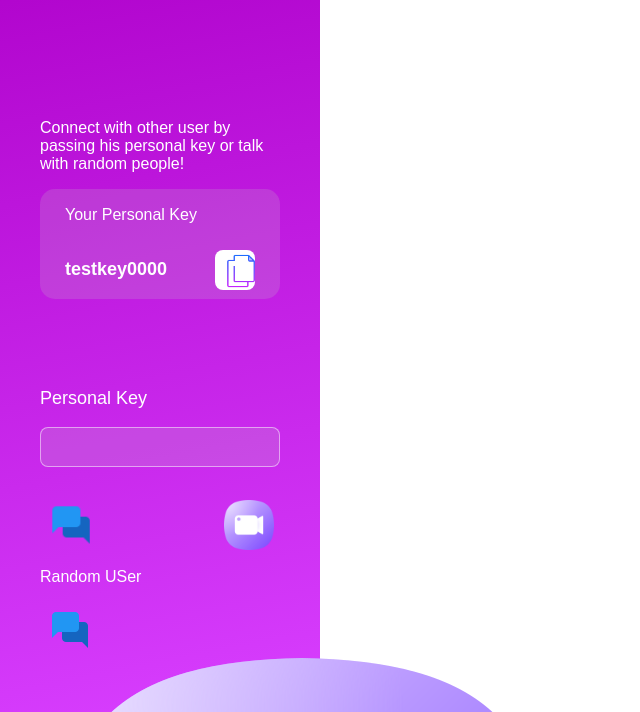
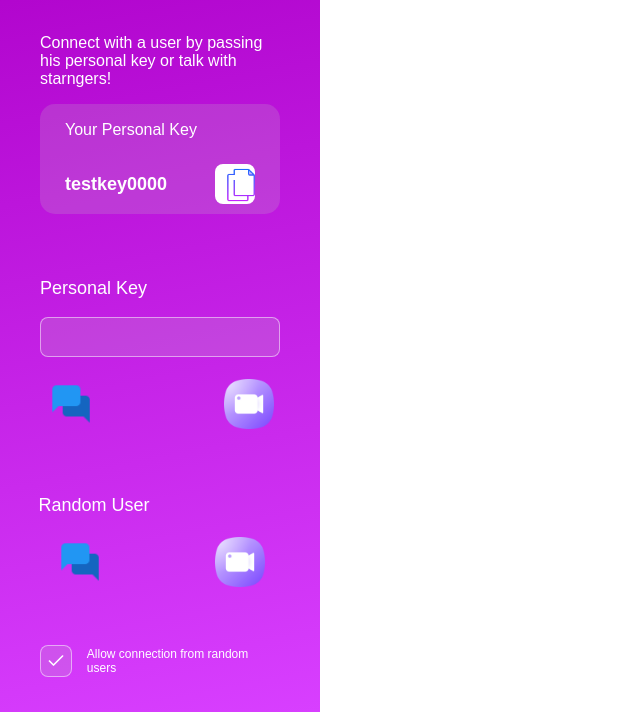
Before and after one commit to youssefsadouk/VideoChat-App, a website: page public/index.html in a window 1280 px wide. Shown: the part 88-800 px from the top of the page, without its empty margins (0-640 px from the left). Drawn offline with nearby package versions, Linux system fonts and the light colour scheme; no server answers.

Commit message:
checkbox for option to allow connection from strangers or not

```diff
--- a/public/css/style.css
+++ b/public/css/style.css
@@ -67,8 +67,8 @@
 
   .logo {
     margin-left: 40px;
-    width: 180px;
-    height: 120px;
+    width: 150px;
+    height: 60px;
   }
 
   .description {
@@ -158,7 +158,7 @@
   }
 
   .personal_key_connecting_buttons {
-    margin-top: 30px;
+    margin-top: 20px;
     display: flex;
     justify-content: space-between;
   }
@@ -171,4 +171,50 @@
   }
   .videoBtnIcon, .chatBtnIcon{
     width: 50px;
+    max-width: 100%;
+    max-height: 100%;
   }
+
+  .randomUSer_connecting_container {
+
+    display: flex;
+    flex-direction: column;
+    justify-content: space-between;
+
+  }
+
+  .randomUSer_title_container {
+    margin-left: 12%;
+    font-weight: 100;
+    font-size: 18px;
+  }
+
+  .randomUSer_buttons_container {
+    display: flex;
+    justify-content: space-around;
+  }
+
+  .checkbox_container {
+    display: flex;
+    margin: 0 40px;
+    margin-bottom: 25px;
+    align-items: center;
+  }
+
+  .checkbox_connection {
+    width: 30px;
+    height: 30px;
+    background: rgba(196, 196, 196, 0.2);
+    border: 1px solid rgba(255, 255, 255, 0.5);
+    border-radius: 8px;
+    backdrop-filter: blur(80px);
+    display: flex;
+    align-items: center;
+    justify-content: center;
+  }
+
+  .checkbox_container_paragraph {
+    font-weight: 500;
+    font-size: 12px;
+    margin-left: 15px;
+  }
--- a/public/index.html
+++ b/public/index.html
@@ -12,7 +12,7 @@
             <div>
                 <div class='description'>
                     <p class='description_paragraph'>
-                        Connect with other user by passing his personal key or talk with random people!
+                        Connect with a user by passing his personal key or talk with starngers!
                     </p>
                 </div>
                 <div class='personal_key'>
@@ -44,20 +44,26 @@
                     </button>
                 </div>
 
+            </div>
+
             <div class='randomUSer_connecting_container'>
-                    <p class='randomUSer_title_container'>Random USer</p>
+                <p class='randomUSer_title_container'>Random User</p>
                 <div class='randomUSer_buttons_container'>
                     <button class='connecting_button' id='randomUSer_chat_button'>
-                            <img src='/utils/images/chatButton.png' class='connecting_buttons_image'></img>
+                        <img src='/utils/images/chatButton.png' class='chatBtnIcon'></img>
                     </button>
                     <button class='connecting_button' id='randomUSer_video_button'>
-                            <img src='/utils/images/videoButton.png' class='connecting_buttons_image'></img>
+                        <img src='/utils/images/videoButton.png' class='videoBtnIcon'></img>
                     </button>
                 </div>
             </div>
 
+            <div class='checkbox_container'>
+                <div class='checkbox_connection' id='allow_randoms_checkbox'>
+                    <img id='allow_randoms_checkbox_image' class='display_none' src='./utils/images/check.png'></img>
                 </div>
-
+                <p class='checkbox_container_paragraph'>Allow connection from random users</p>
+            </div>
 
         </div>
         <div class="call"></div>
```
Also changed, not shown: public/utils/images/check.png (added). Lines whose indentation alone changed are shown as unchanged.
